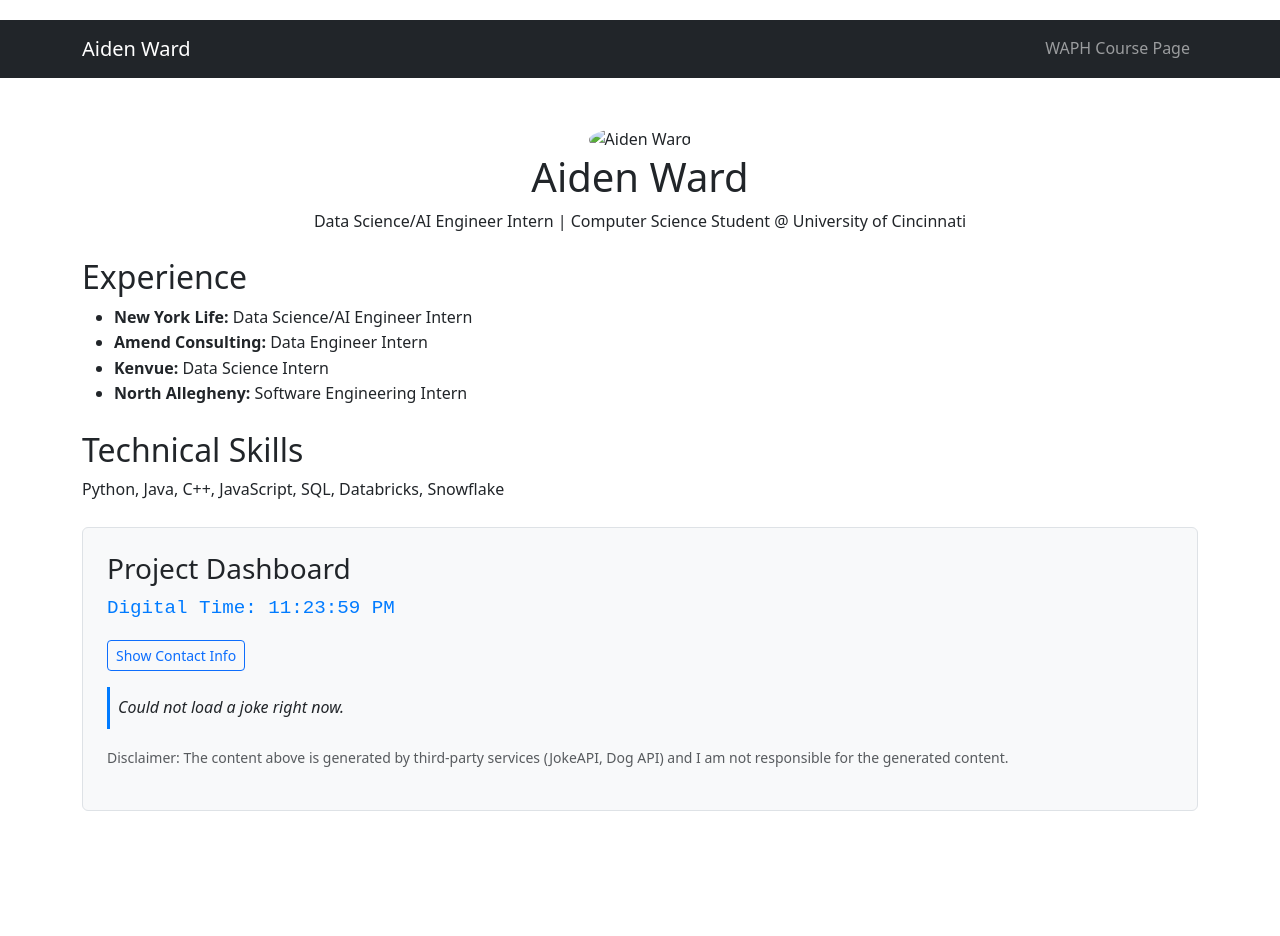
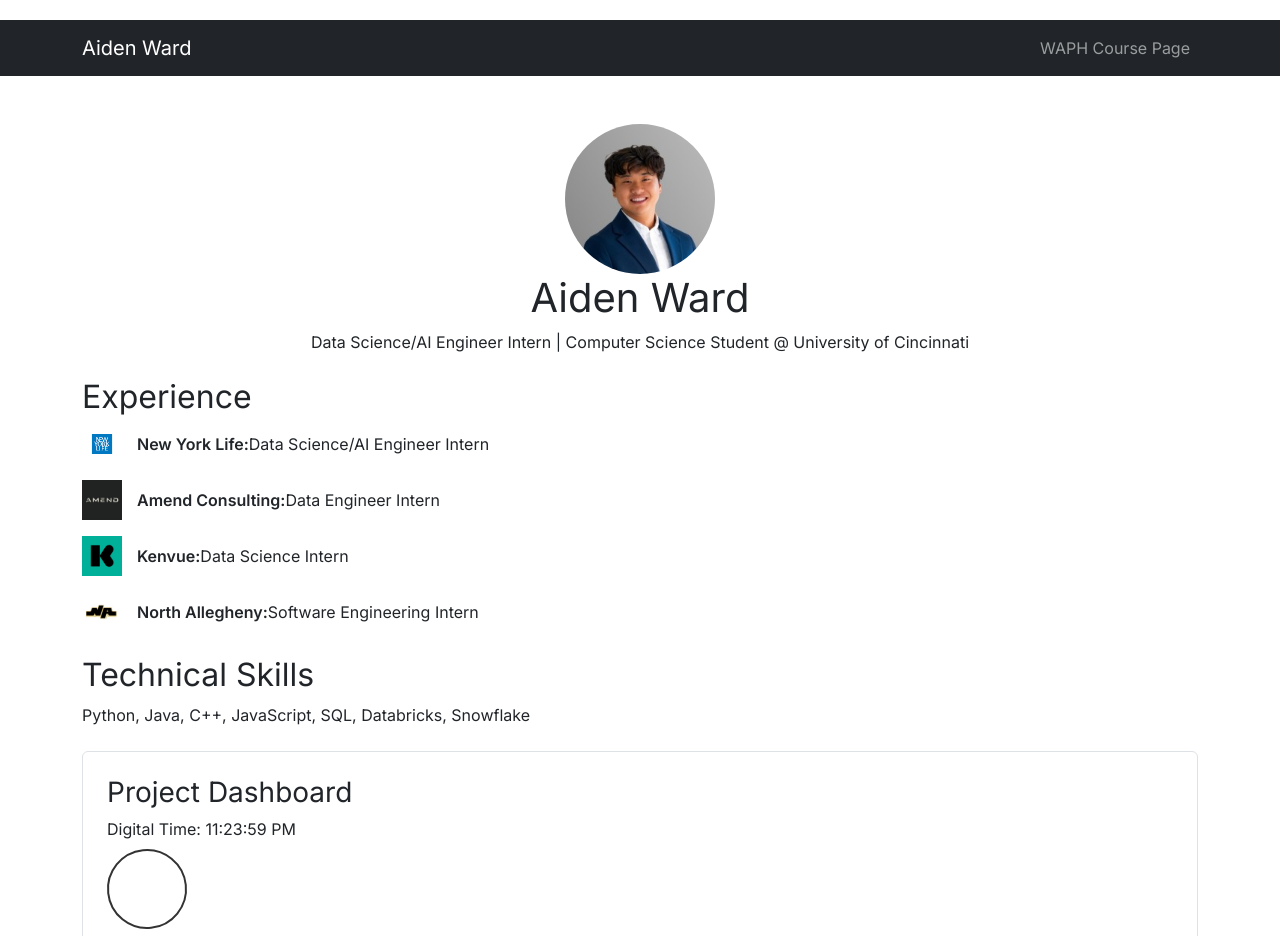
Before and after one commit to aidenward6/ward3aj-waph-project1, a plain HTML site: page index.html in a window 1280 px wide. Shown: the top 936 px of the page. Before the commit the page ends 831 px from the top, so only its background shows below. Drawn offline with nearby package versions, Linux system fonts and the light colour scheme; no server answers.

Commit message:
making large changes

```diff
--- a/index.html
+++ b/index.html
@@ -20,18 +20,30 @@
 
     <div class="container mt-5">
         <header class="text-center">
-            <img src="your-photo.jpg" alt="Aiden Ward" class="rounded-circle" width="150" height="150">
+            <img src="headshot.jpeg" alt="Aiden Ward" class="rounded-circle" width="150" height="150">
             <h1>Aiden Ward</h1>
             <p>Data Science/AI Engineer Intern | Computer Science Student @ University of Cincinnati</p>
         </header>
 
         <section id="experience" class="mt-4">
             <h2>Experience</h2>
-            <ul>
-                <li><strong>New York Life:</strong> Data Science/AI Engineer Intern</li>
-                <li><strong>Amend Consulting:</strong> Data Engineer Intern</li>
-                <li><strong>Kenvue:</strong> Data Science Intern</li>
-                <li><strong>North Allegheny:</strong> Software Engineering Intern</li>
+            <ul class="list-unstyled">
+                <li class="d-flex align-items-center mb-3">
+                    <img src="newyorklife.png" class="company-logo" alt="NYL">
+                    <strong>New York Life:</strong> Data Science/AI Engineer Intern
+                </li>
+                <li class="d-flex align-items-center mb-3">
+                    <img src="amend.jpeg" class="company-logo" alt="Amend">
+                    <strong>Amend Consulting:</strong> Data Engineer Intern
+                </li>
+                <li class="d-flex align-items-center mb-3">
+                    <img src="kenvue.png" class="company-logo" alt="Kenvue">
+                    <strong>Kenvue:</strong> Data Science Intern
+                </li>
+                <li class="d-flex align-items-center mb-3">
+                    <img src="na.jpeg" class="company-logo" alt="NA">
+                    <strong>North Allegheny:</strong> Software Engineering Intern
+                </li>
             </ul>
         </section>
 
@@ -42,7 +54,8 @@
 
         <section id="dashboard" class="container mt-4 p-4 border rounded">
             <h3>Project Dashboard</h3>
-            <div id="digital-clock" class="clock">Loading time...</div>
+            <div id="digital-clock" class="clock"></div>
+            <div id="analog-clock" class="analog-clock mt-2"></div>
 
             <div class="mt-3">
                 <button id="show-email-btn" class="btn btn-outline-primary btn-sm">Show Contact Info</button>
--- a/script.js
+++ b/script.js
@@ -5,12 +5,21 @@ $(document).ready(function() {
         $('#digital-clock').text("Digital Time: " + new Date().toLocaleTimeString());
     }, 1000);
 
-    // 2. Show/Hide Email
+    // 2. Analog Clock (Requirement Satisfaction)
+    function updateAnalogClock() {
+        const now = new Date();
+        const seconds = now.getSeconds();
+        // Visual rotation for the second hand
+        $('#analog-clock').css('transform', `rotate(${seconds * 6}deg)`);
+    }
+    setInterval(updateAnalogClock, 1000);
+
+    // 3. Show/Hide Email
     $('#show-email-btn').click(function() {
         $('#email-address').toggle();
     });
 
-    // 3. Joke API Integration
+    // 4. Joke API Integration
     function fetchJoke() {
         $.ajax({
             url: "https://v2.jokeapi.dev/joke/Any",
@@ -23,12 +32,21 @@ $(document).ready(function() {
             }
         });
     }
-
-    // Set interval and initial call
     setInterval(fetchJoke, 60000);
     fetchJoke();
 
-    // 4. Cookie Logic
+    // 5. Dog Image API Integration
+    function fetchDog() {
+        $.ajax({
+            url: "https://dog.ceo/api/breeds/image/random",
+            success: (data) => {
+                $('#random-dog').attr('src', data.message).show();
+            }
+        });
+    }
+    fetchDog();
+
+    // 6. Cookie Logic
     function checkCookie() {
         let lastVisit = document.cookie.replace(/(?:(?:^|.*;\s*)lastVisit\s*\=\s*([^;]*).*$)|^.*$/, "$1");
         let now = new Date().toLocaleString();
@@ -38,9 +56,7 @@ $(document).ready(function() {
         } else {
             alert("Welcome back! Your last visit was " + lastVisit);
         }
-        // Set the cookie to expire in 1 year (31536000 seconds)
         document.cookie = `lastVisit=${now}; path=/; max-age=31536000`;
     }
-
     checkCookie();
 });
--- a/style.css
+++ b/style.css
@@ -1,23 +1,22 @@
+@import url('https://fonts.googleapis.com/css2?family=Inter:wght@300;400;600&display=swap');
+
 body {
+    font-family: 'Inter', sans-serif;
     padding-top: 20px;
-    line-height: 1.6;
 }
 
-#dashboard {
-    background-color: #f8f9fa;
-    border-radius: 8px;
-    margin-bottom: 20px;
+.company-logo {
+    width: 40px;
+    height: 40px;
+    object-fit: contain; /* Keeps aspect ratio without distortion */
+    margin-right: 15px;
 }
 
-.clock {
-    font-family: monospace;
-    font-size: 1.2rem;
-    color: #007bff;
+/* Analog Clock simple styling */
+.analog-clock {
+    width: 80px;
+    height: 80px;
+    border: 2px solid #333;
+    border-radius: 50%;
+    position: relative;
 }
-
-#joke-container {
-    font-style: italic;
-    margin-top: 10px;
-    padding: 10px;
-    border-left: 3px solid #007bff;
-}
```
Also changed, not shown: amend.jpeg (added), headshot.jpeg (added), kenvue.png (added), na.jpeg (added), newyorklife.png (added).
